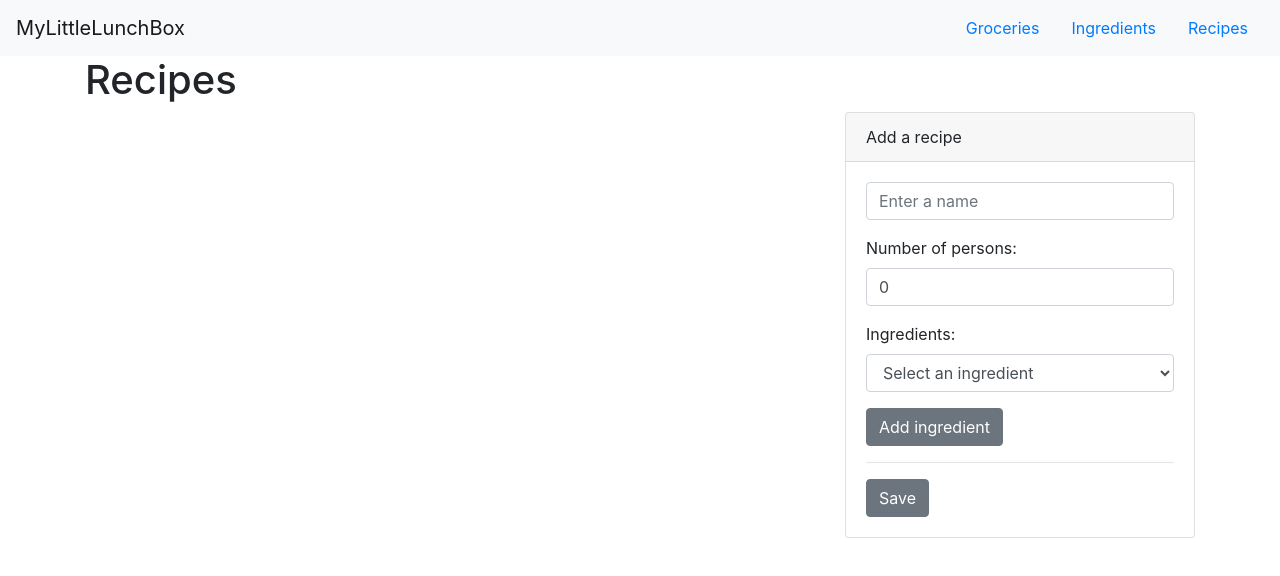
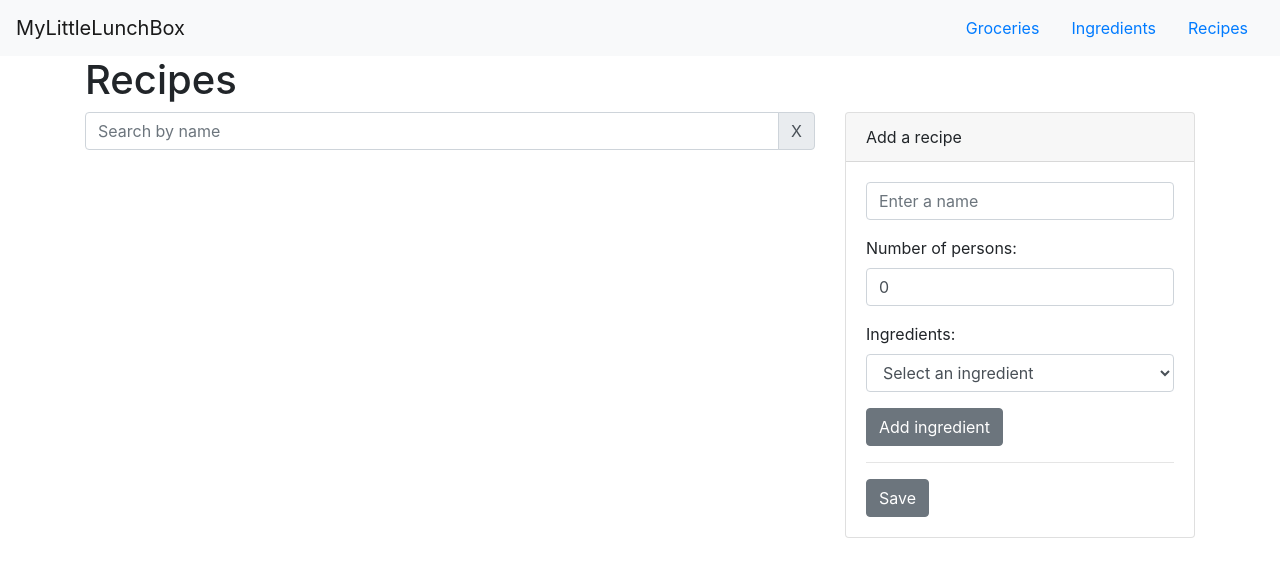
Before and after one commit to yjean/mllb-lunch-calculator, a React (Create React App) app: page /recipes in a window 1280 px wide. Shown: the top 576 px of the page. Built offline with nearby package versions, Linux system fonts and the light colour scheme.

Commit message:
feat: Add search input for Recipes list

```diff
--- a/src/pages/RecipesPage.js
+++ b/src/pages/RecipesPage.js
@@ -121,11 +121,13 @@ const List = ({
 );
 
 class RecipesList extends React.Component {
-  state = { selectedRecipe: null };
+  state = { selectedRecipe: null, pattern: '' };
 
   editRecipe = recipe => {
     this.setState({ selectedRecipe: recipe });
   };
+  setPattern = ({ target }) => this.setState({ pattern: target.value });
+  resetPattern = () => this.setPattern({ target: { value: '' } });
 
   render() {
     const {
@@ -137,6 +139,9 @@ class RecipesList extends React.Component {
     } = this.props;
     const { selectedRecipe } = this.state;
     const header = selectedRecipe ? 'Edit recipe' : 'Add a recipe';
+    const filteredList = this.state.pattern
+      ? recipes.filter(r => r.name.match(new RegExp(this.state.pattern, 'i')))
+      : recipes;
 
     return (
       <ErrorBoundary>
@@ -145,8 +150,24 @@ class RecipesList extends React.Component {
             <h1>Recipes</h1>
             <Row>
               <Col md={8}>
+                <InputGroup className="IngredientsList__pattern">
+                  <Input
+                    type="text"
+                    placeholder="Search by name"
+                    value={this.state.pattern}
+                    onChange={this.setPattern}
+                  />
+                  <InputGroupAddon
+                    className="gl_clickable"
+                    addonType="append"
+                    onClick={this.resetPattern}
+                  >
+                    X
+                  </InputGroupAddon>
+                </InputGroup>
+
                 <List
-                  recipes={recipes}
+                  recipes={filteredList}
                   ingredients={ingredients}
                   editRecipe={this.editRecipe}
                   updateRecipe={updateRecipe}
```
